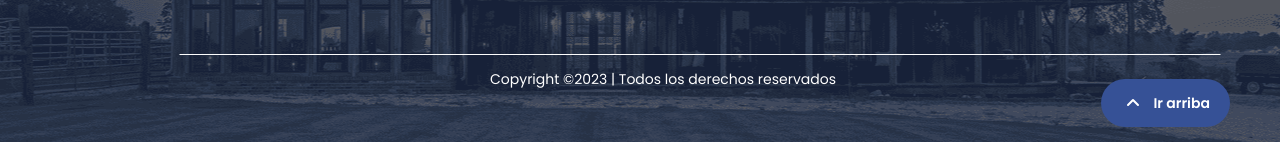
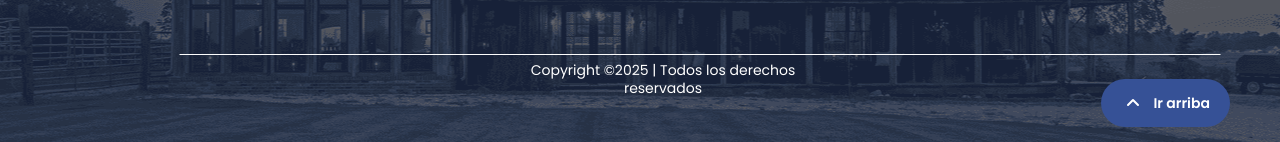
Before and after one commit to federicogonzalez97/properties-fe, a Vue app: page / in a window 1280 px wide. Shown: the part 2999-3141 px from the top of the page. Built offline with nearby package versions, Linux system fonts and the light colour scheme; no server answers.

Commit message:
Update Footer.vue

```diff
--- a/src/components/home/Footer.vue
+++ b/src/components/home/Footer.vue
@@ -56,7 +56,7 @@
     <div class="footer-separator"></div>
 
     <div class="footer-copyright">
-      Copyright ©2023 | Todos los derechos reservados
+      Copyright ©2025 | Todos los derechos reservados
     </div>
 
     <button class="footer-back-to-top" @click="scrollToTop">
```
